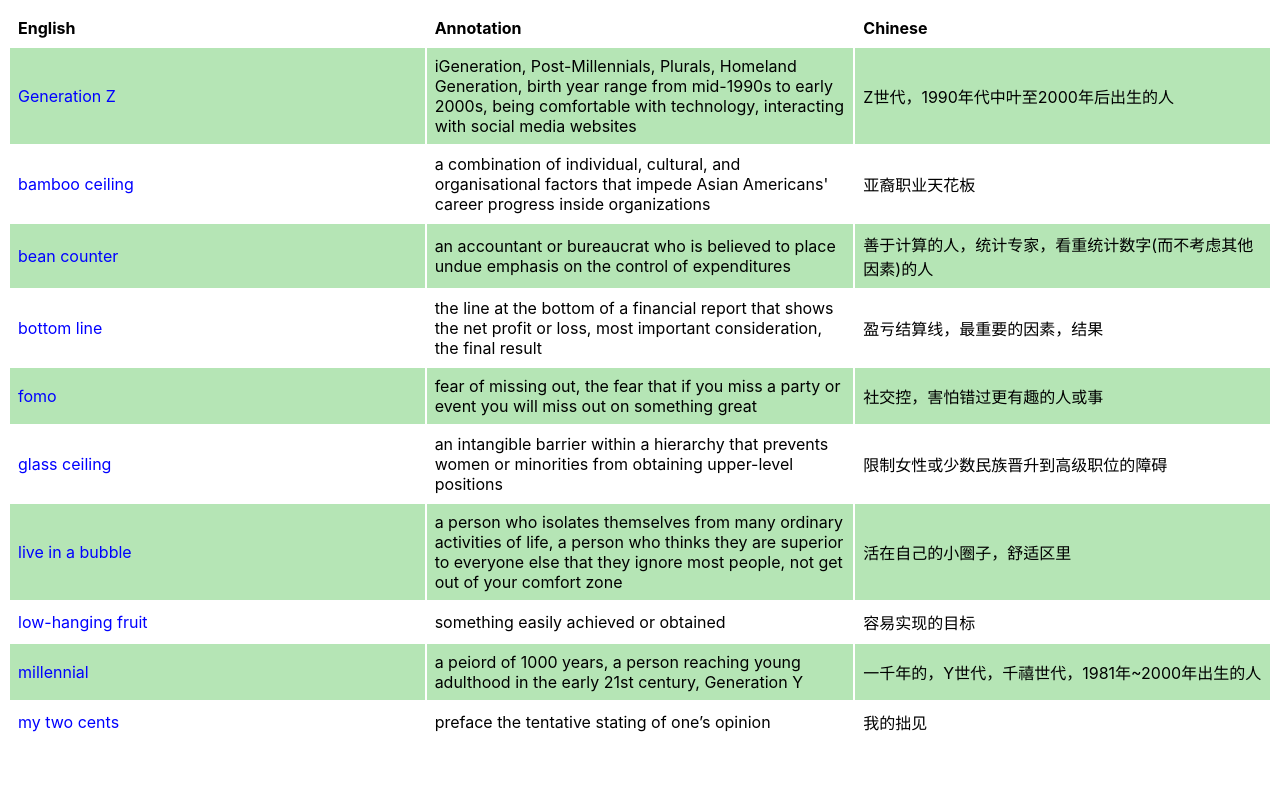
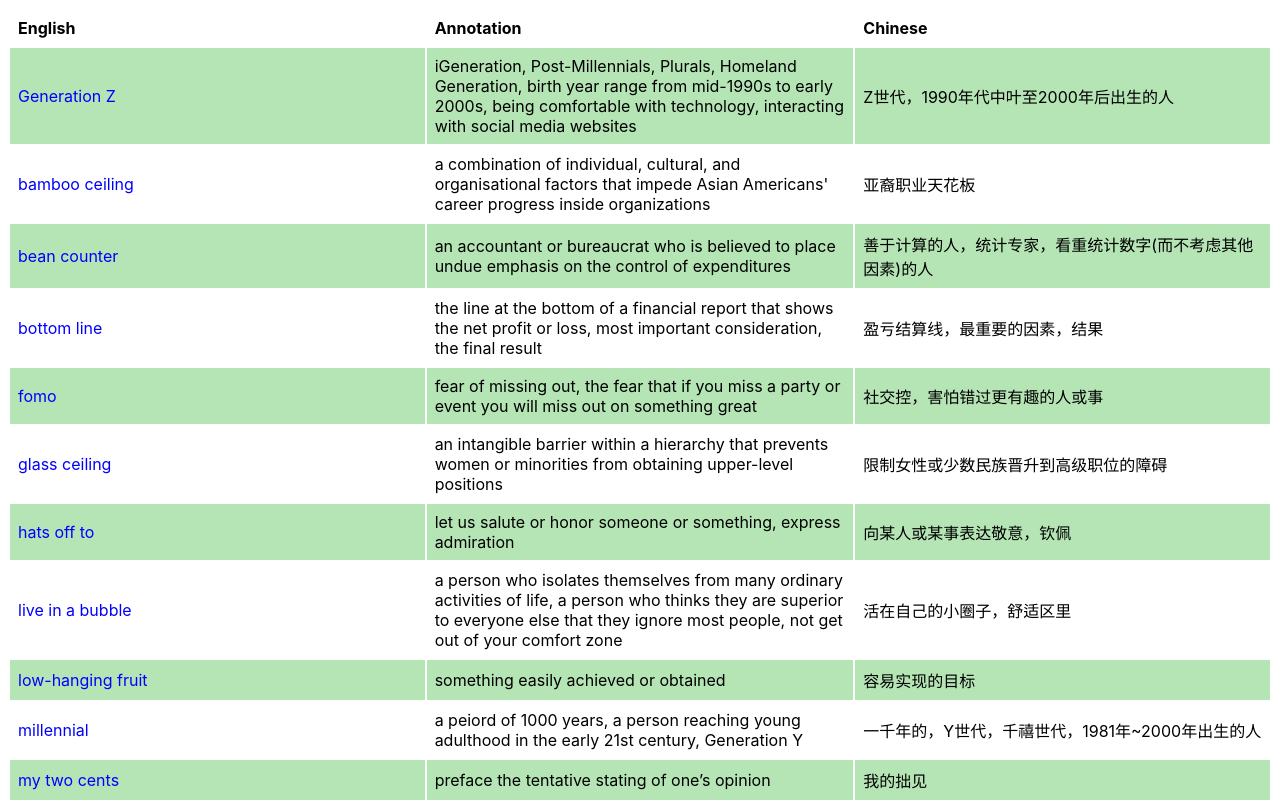
Before and after one commit to chaor/say-it-differently, a plain HTML site: page index.html in a window 1280 px wide. Drawn offline with Linux system fonts and the light colour scheme.

Commit message:
hats off to

```diff
--- a/index.html
+++ b/index.html
@@ -66,6 +66,12 @@ tr:nth-child(even) {
   </tr>
 
   <tr>
+    <td><font color="#0000ff">hats off to</font></td>
+    <td>let us salute or honor someone or something, express admiration</td>
+    <td>向某人或某事表达敬意，钦佩</td>
+  </tr>
+
+  <tr>
     <td><font color="#0000ff">live in a bubble</font></td>
     <td>a person who isolates themselves from many ordinary activities of life, a person who thinks they are superior to everyone else that they ignore most people, not get out of your comfort zone</td>
     <td>活在自己的小圈子，舒适区里</td>
```
Also changed, not shown: 1 other file.
